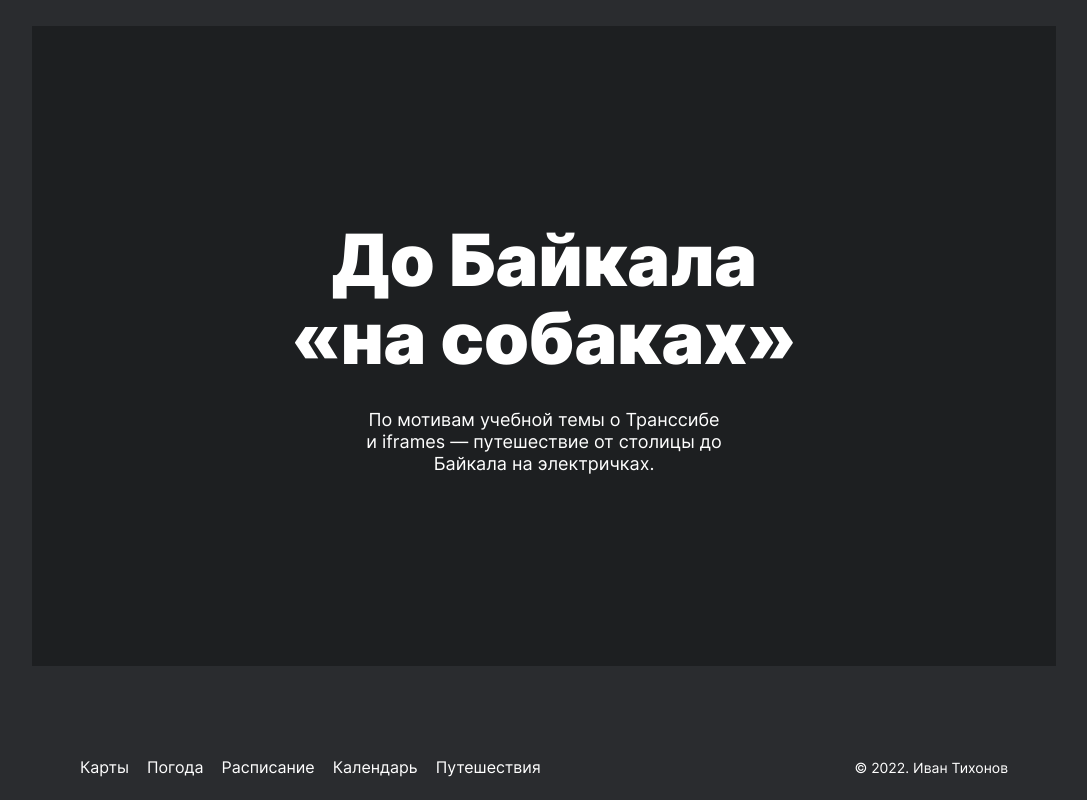
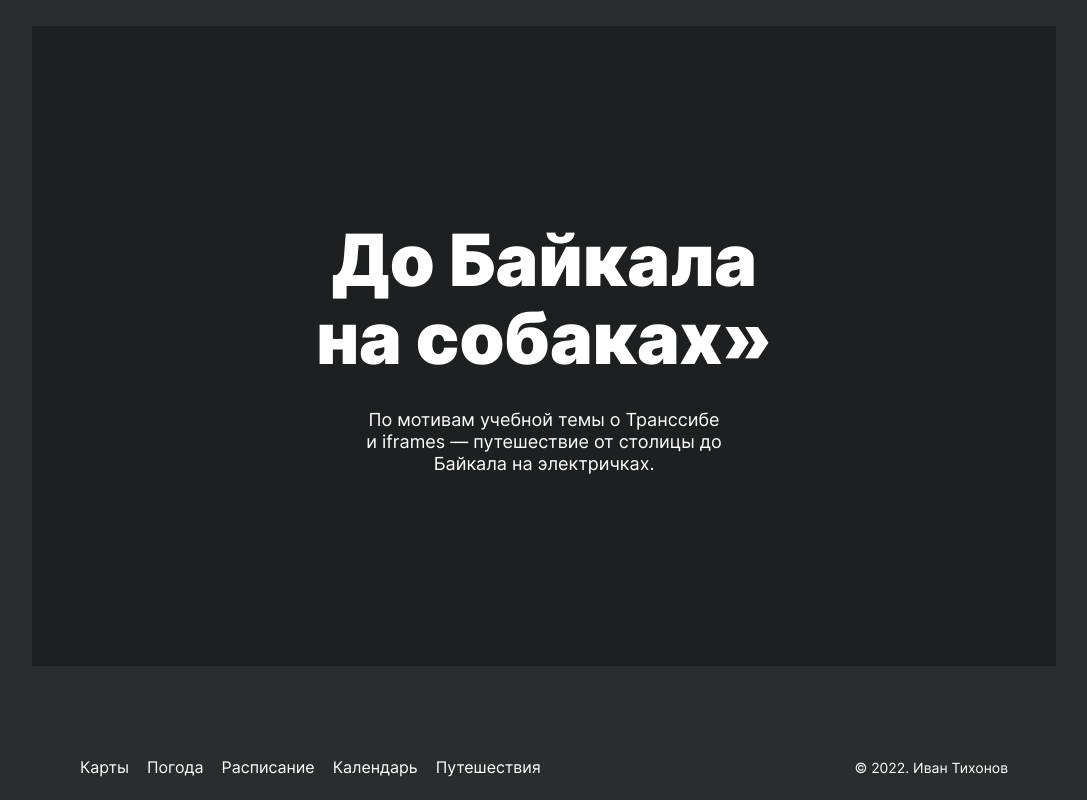
Before and after one commit to ivan-tikhonov/russian-travel-bootcamp, a plain HTML site: page index.html in a window 1280 px wide. Shown: the part 4398-5198 px from the top of the page, without its empty margins (96-1183 px from the left). Drawn offline with Linux system fonts and the light colour scheme.

Commit message:
break removed

```diff
--- a/index.html
+++ b/index.html
@@ -138,7 +138,7 @@
 
     <section class="cover">
       <a href="https://stampsy.com/na-elektrichkakh-do-baikala" target="_blank" class="cover__link">
-        <h2 class="cover__title">До Байкала<br>«на&nbsp;собаках»</h2>
+        <h2 class="cover__title">До Байкала на&nbsp;собаках»</h2>
         <p class="cover__subtitle">По мотивам учебной темы о Транссибе и iframes — путешествие от столицы до Байкала на электричках.</p>
       </a>
     </section>
```
